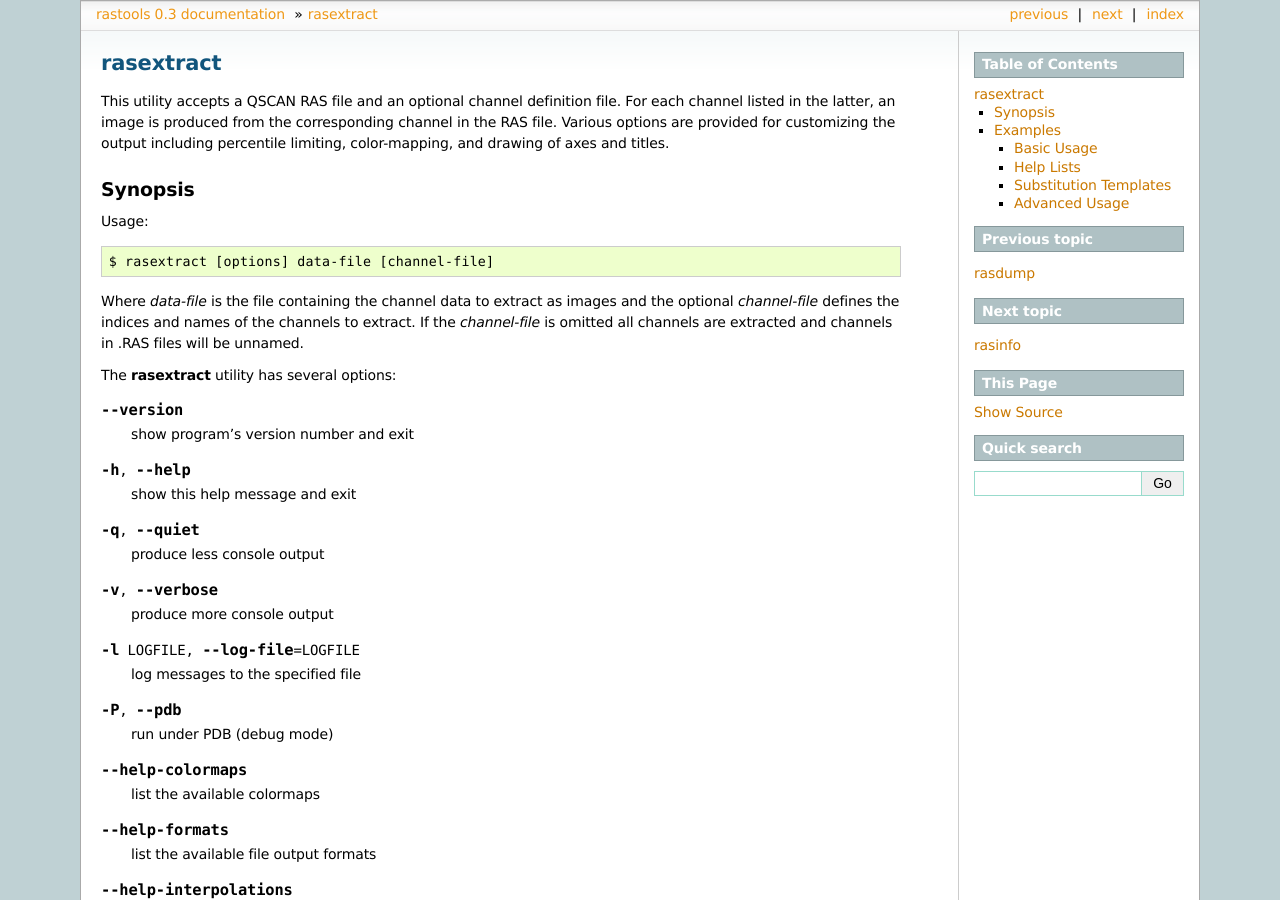
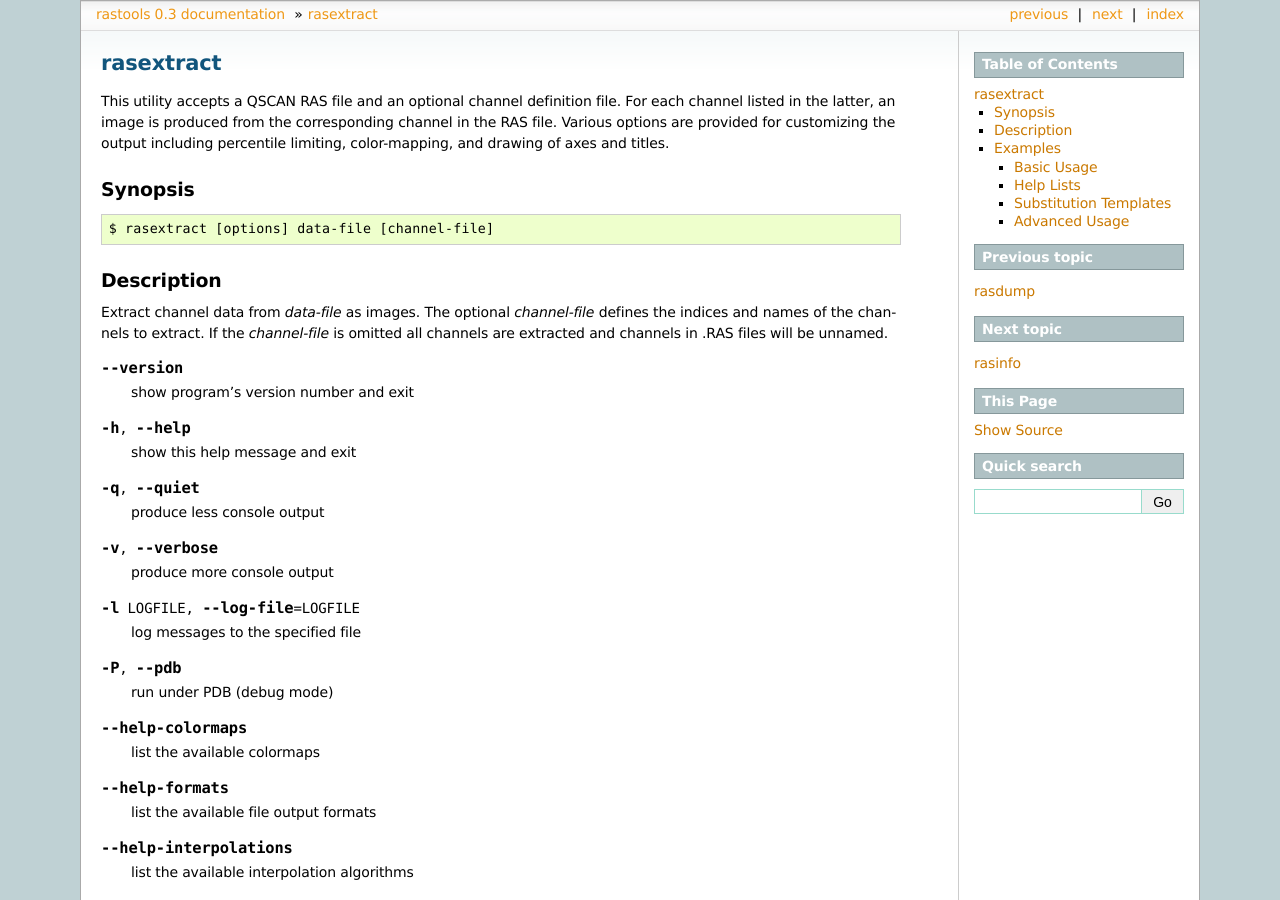
Before and after one commit to waveform-computing/rastools, a Sphinx documentation site: the page built from docs/rasextract.rst, in a window 1280 px wide and 900 px high. Built offline with Sphinx 7.4.7, drawn with Linux system fonts in a browser that asks for light colours.

Commit message:
Tidied up the headings on the command line docs so the man pages look a bit more professional

```diff
--- a/docs/install.rst
+++ b/docs/install.rst
@@ -11,7 +11,7 @@ Download
 
 You can find pre-built binary packages for several platforms available from
 the `rastools development site
-<http://www.waveform.org.uk/trac/rastools/wiki/Download>`_. Installations
+<http://www.waveform.org.uk/trac/rastools/wiki/Download>`_. Installation
 instructions for specific platforms are included in the sections below.
 
 If your platform is *not* covered by one of the sections below, rastools is
--- a/docs/rasextract.rst
+++ b/docs/rasextract.rst
@@ -11,16 +11,17 @@ drawing of axes and titles.
 Synopsis
 ========
 
-Usage::
+::
 
   $ rasextract [options] data-file [channel-file]
 
-Where *data-file* is the file containing the channel data to extract as images
-and the optional *channel-file* defines the indices and names of the channels
-to extract. If the *channel-file* is omitted all channels are extracted and
-channels in .RAS files will be unnamed.
+Description
+===========
 
-The :program:`rasextract` utility has several options:
+Extract channel data from  *data-file* as images. The optional *channel-file*
+defines the indices and names of the channels to extract. If the *channel-file*
+is omitted all channels are extracted and channels in .RAS files will be
+unnamed.
 
 .. program:: rasextract
 
```
Also changed, not shown: docs/rasdump.rst (+6 -6 lines), docs/rasinfo.rst (+6 -5 lines).
